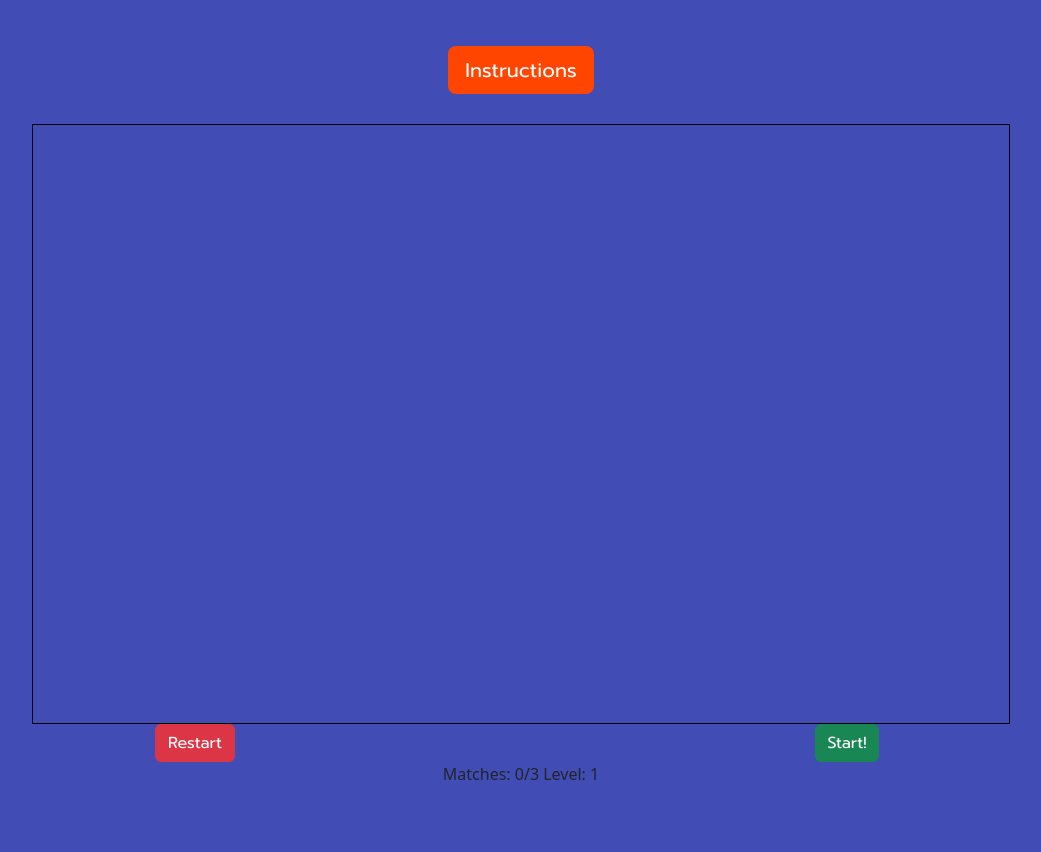
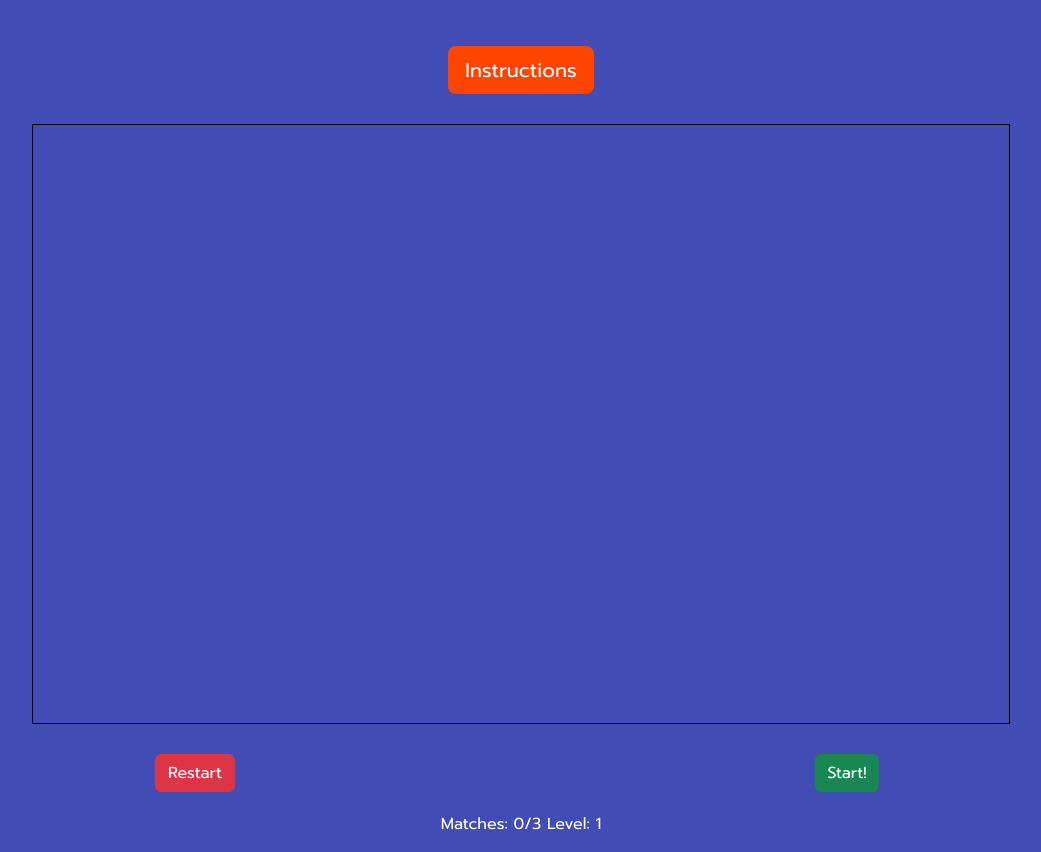
Before and after one commit to Charlie-Walsh/milestone-project-2, a plain HTML site: page index.html in a window 1280 px wide. Shown: the part 100-952 px from the top of the page, without its empty margins (119-1160 px from the left). Before the commit the page ends 902 px from the top, so only its background shows below. Drawn offline with nearby package versions, Linux system fonts and the light colour scheme.

Commit message:
style: scores section styled

```diff
--- a/assets/css/style.css
+++ b/assets/css/style.css
@@ -43,3 +43,18 @@ body {
     margin: 0 auto;
     border: 1px solid black;
 }
+
+/* Game buttons and scores */
+
+#start {
+    margin-top: 30px;
+}
+
+#restart {
+    margin-top: 30px;
+}
+
+#scores {
+    margin-top: 20px;
+    color: #fff;
+}
--- a/index.html
+++ b/index.html
@@ -22,7 +22,7 @@
       </div>
       <div class="button-container col-12">
         <div class="instructions-button text-center prompt">
-          <button type="button" id="intructions-button" class="btn btn-lg bg-custom" data-bs-toggle="modal" data-bs-target="#instructions-modal">
+          <button type="button" id="intructions-button" class="btn btn-lg" data-bs-toggle="modal" data-bs-target="#instructions-modal">
           Instructions
           </button>
         </div>
@@ -44,7 +44,7 @@
       <div id="start" class="col-6 text-center">
         <button type="button" class="btn btn-success prompt" id="start-button">Start!</button>
       </div>
-      <div id="scores" class="col-12 text-center">
+      <div id="scores" class="col-12 text-center prompt">
         <p>Matches: <span id="matches-holder"></span> 0/3 <span id="matches-max"></span>
         Level: <span id="level-holder">1</span></p>
       </div>
```
